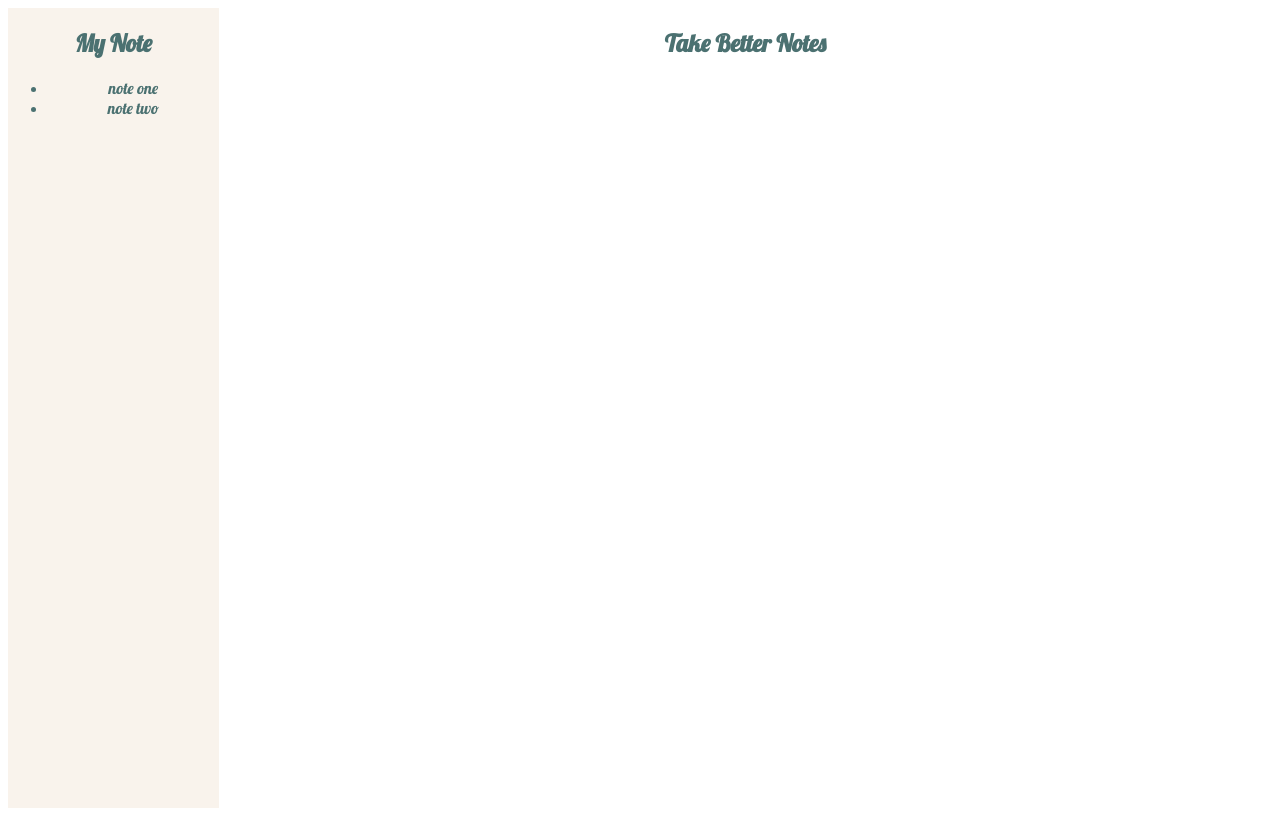
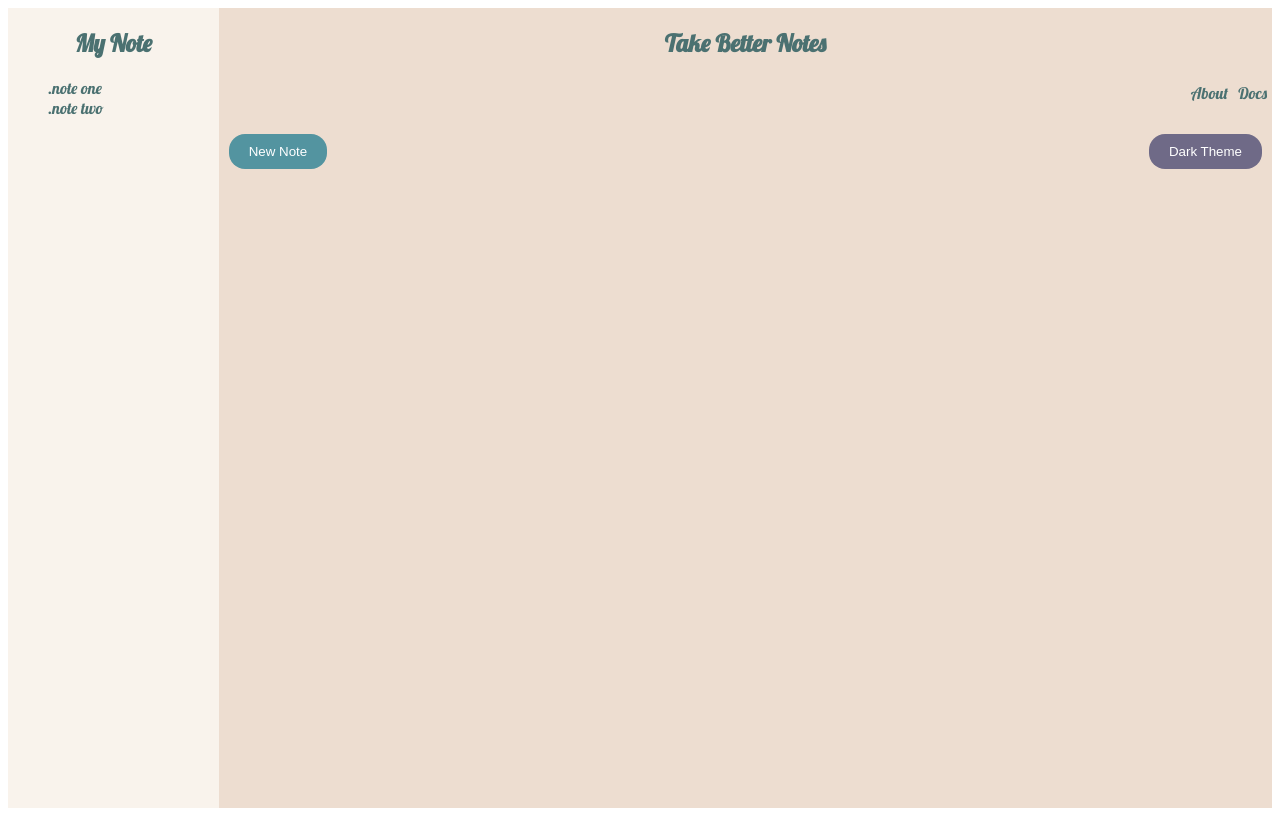
Before and after one commit to Khoi-Zel/1620---Assignment, a plain HTML site: page index.html in a window 1280 px wide. Drawn offline with Linux system fonts and the light colour scheme.

Commit message:
use button element to adjust the new note and dark theme

```diff
--- a/css/stylesheet.css
+++ b/css/stylesheet.css
@@ -5,16 +5,57 @@ main{
     height: 100vh;
 }
 
+.note{
+    list-style: ".";
+    list-style-position: inside;
+}
 
 aside{
     grid-column: 1/2;
-    text-align: center;
     color: #4B7171;
     background-color: #F9F3EC;
 }
 
-section h1{
+section{
+    background-color: #edddd0;
+    color: #4B7171;
+}
+
+h1{
     display: flex;
     justify-content: center;
-    color: #4B7171;
 }
+
+.About{
+    display: flex;
+    align-items: center;
+    justify-content: flex-end;
+    list-style-type: none;
+}
+
+.About li{
+    margin: 5px;
+}
+
+.Button{
+    display: flex;
+    justify-content: space-between;
+}
+
+.New_Note{
+    background-color: #5394A0;
+    color: white;
+    border: none;
+    padding: 10px 20px;
+    border-radius: 16px;
+    margin: 10px;
+}
+
+.Dark_Theme{
+    background-color: #6F6A87;
+    color: white;
+    border: none;
+    padding: 10px 20px;
+    border-radius: 16px;
+    margin: 10px;
+}
--- a/index.html
+++ b/index.html
@@ -1,7 +1,7 @@
 <!DOCTYPE html>
 <html lang="en">
   <head>
-    <title>Personal Website</title>
+    <title>Assignment</title>
     <link href="css/stylesheet.css" rel="stylesheet" type="text/css" />
     <meta name="viewport" content="width=device-width, initial-scale=1.0">
     <link href="https://fonts.googleapis.com/css2?family=Lobster&display=swap" rel="stylesheet">
@@ -11,13 +11,23 @@
 <main>
 
   <aside><h1>My Note</h1>
-    <ul>
+    <ul class="note">
       <li>note one</li>
       <li>note two</li>
     </ul>
   </aside>
 
-  <section><h1>Take Better Notes</h1></section>
+  <section><h1>Take Better Notes</h1>
+    <ul class="About">
+      <li>About</li>
+      <li>Docs</li>
+    </ul>
+
+    <nav class="Button">
+    <button class="New_Note" type="button">New Note</button>
+    <button class="Dark_Theme" type="button">Dark Theme</button>
+    </nav>
+  </section>
 
 
 
```
